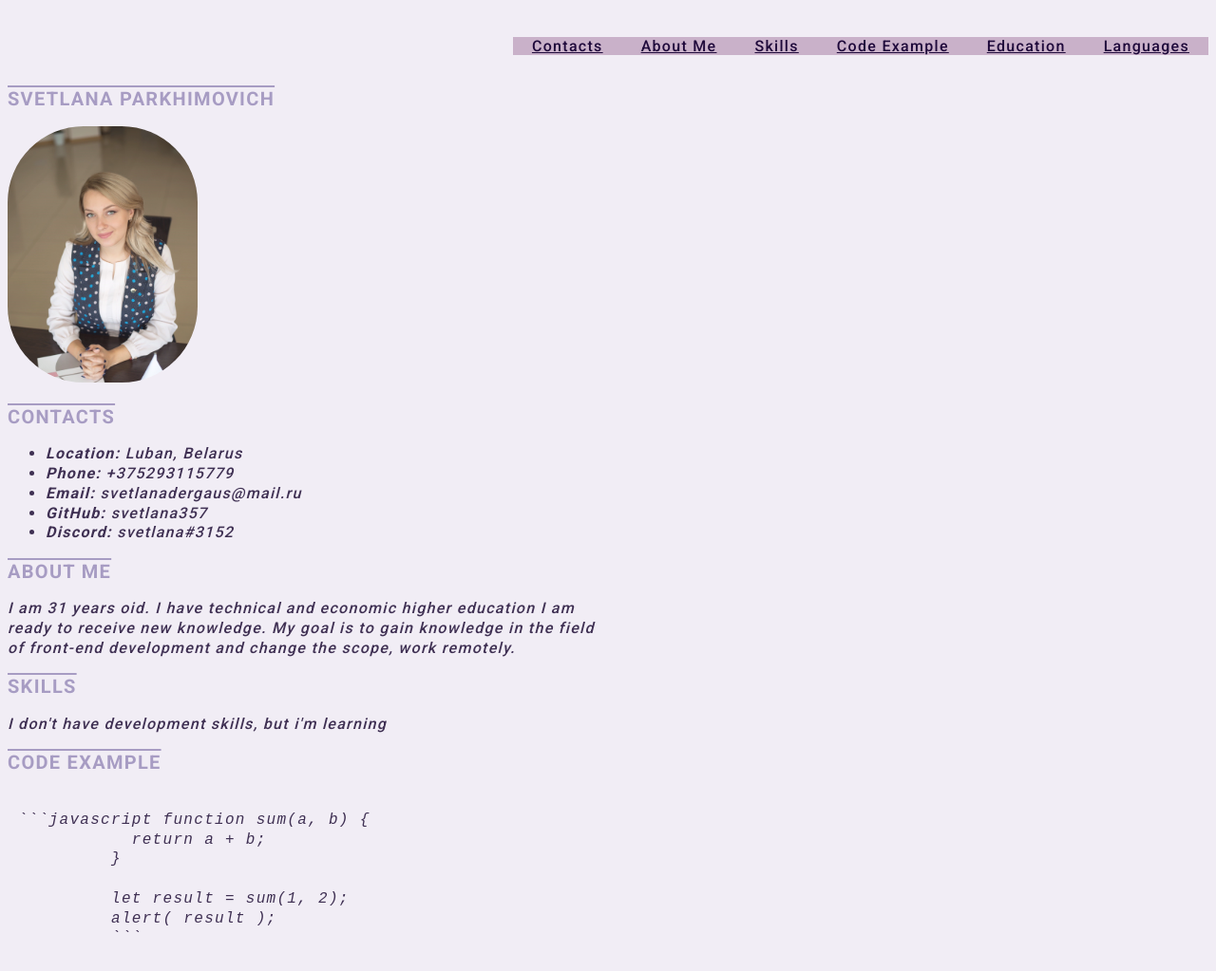
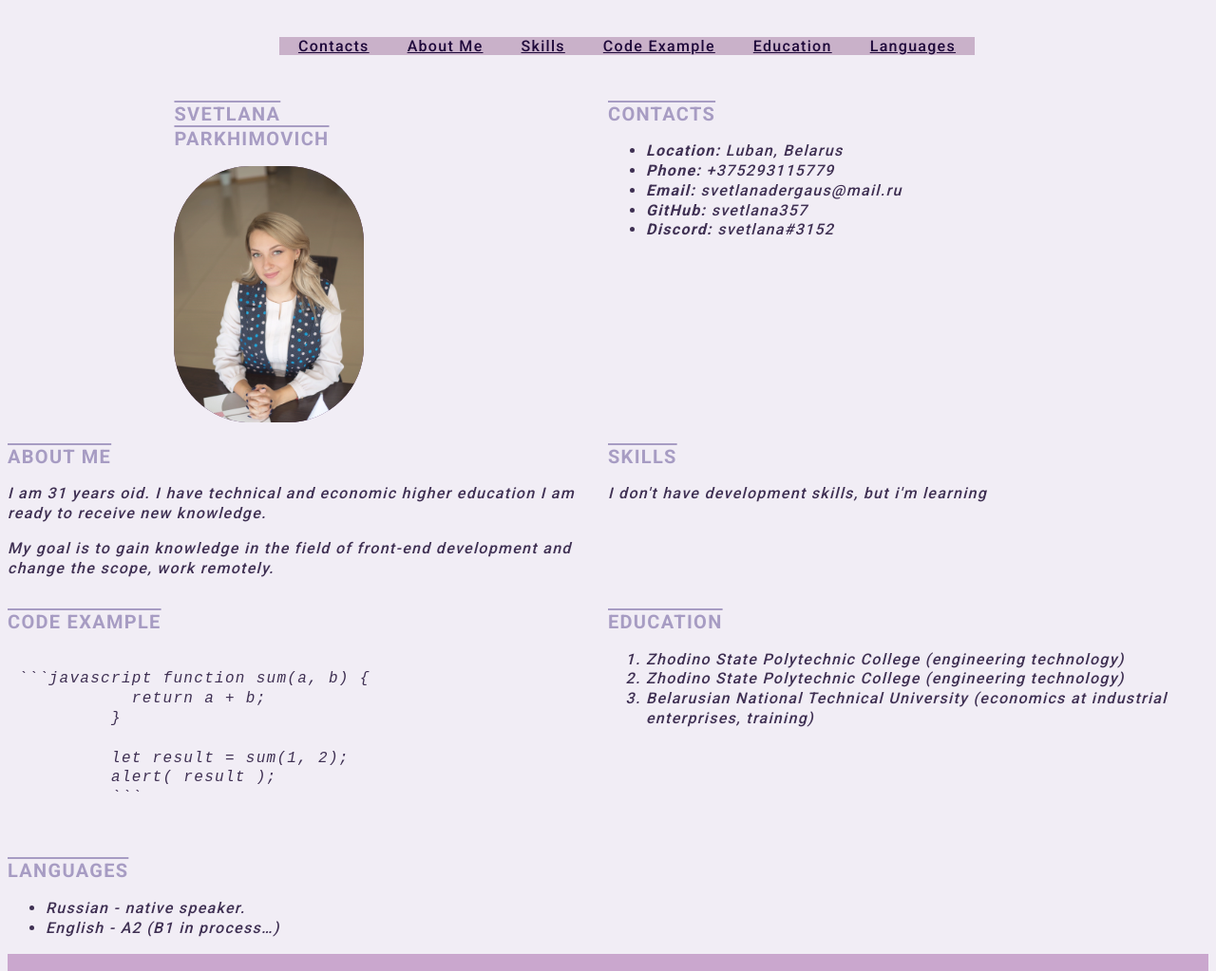
Before and after one commit to svetlana357/rsschool-cv, a plain HTML site: page index.html in a window 1280 px wide. Shown: the top 1023 px of the page at 95% size. Drawn offline with Linux system fonts and the light colour scheme.

Commit message:
fix: relayout code

````diff
--- a/index.html
+++ b/index.html
@@ -1,7 +1,9 @@
 <!DOCTYPE html>
 <html lang="en">
  <head>
-            <meta charset="utf-8">
+            <meta charset="UTF-8">
+            <meta http-equiv="x-ua-compatible" content="ie=edge">
+            <meta name="viewport" content="width=device-width, initial-scale=1.0">
             <title>cv</title>
          <link rel="stylesheet" href="style.css">
          <link rel="icon" href="assets/img/1.ico">
@@ -9,11 +11,9 @@
          <link rel="preconnect" href="https://fonts.gstatic.com" crossorigin>
          <link href="https://fonts.googleapis.com/css2?family=Roboto:wght@100;300;500;700&display=swap" rel="stylesheet">
  </head>
-
  <body>
-   <div>
+  <div class="container">
         <header class="header">
-        <div class="container">
           <nav class="nav">
             <ul class="nav-list">
               <li class="nav-item"><a href="#contacts" class="nav-link">Contacts</a></li>
@@ -23,17 +23,16 @@
               <li class="nav-item"><a href="#education" class="nav-link">Education</a></li>
               <li class="nav-item"><a href="#languages" class="nav-link">Languages</a></li>
             </ul>
+    </div>
           </nav>
-        </div>
         </header>
-        <main class="main">
+        <main class="main-container">
         <div class="container">
-          <section class="section" id="profile">
+        <section class="section" id="profile">
             <h1 class="section-title"> Svetlana Parkhimovich</h1>
             <img class="avatar" src="assets/img/IMG_9478.JPG" alt="my foto">
-          </section>
         </div>
-        </main>
+        </section>
          <section class="section" id="contacts">
             <h2 class="section-title">Contacts</h2>
             <ul>
@@ -47,8 +46,8 @@
          <section class="section" id="summary">
           <h2 class="section-title">About Me</h2>
           <p> I am 31 years oid. I have technical and economic higher education
-         I am ready to receive new knowledge.
-         My goal is to gain knowledge in the field of front-end development and change the scope,
+         I am ready to receive new knowledge.</p>
+         <p>My goal is to gain knowledge in the field of front-end development and change the scope,
          work remotely.</p>
           </section>
          <section class="section" id="Skills">
@@ -56,7 +55,7 @@
           <p> I don't have development skills, but i'm learning</p>
         </section>
         <section class="section" id="Code Example">
-          <h2 class="section-title">Code Example</h2>
+          <h2 class="section-title">Code Example </h2>
 <pre>
   <code>
  ```javascript function sum(a, b) {
@@ -69,7 +68,6 @@
   </code>
 </pre>
          </section>
-
         <section class="section" id="Education">
           <h2 class="section-title">Education</h2>
           <ol>
@@ -85,7 +83,7 @@
           <li>English - A2 (B1 in process…)</li>
         </ul>
      </section>
-
+</main>
       <footer class="footer">
     <div class="container">
       <div class="social">
@@ -95,7 +93,6 @@
           <li><a href="#"><img class="icons" src="assets/img/github.png" alt=""></a></li>
       </ul>
       </div>
-      </div>
       <p>2022</p>
       </footer>
     </div>
--- a/style.css
+++ b/style.css
@@ -40,6 +40,7 @@ body {
   justify-content: flex-end;
   align-items: center;
   }
+
 html {
   scroll-behavior: smooth;
 }
````
